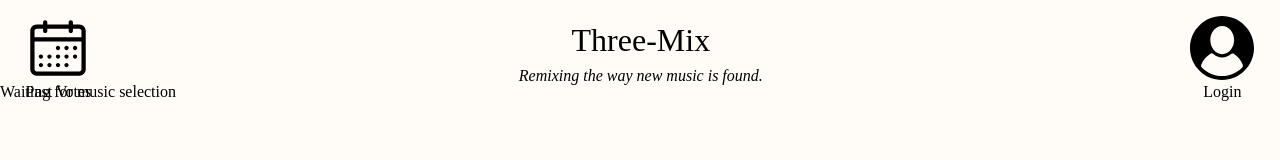
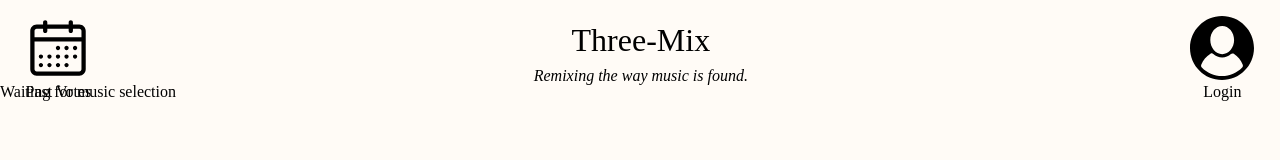
Before and after one commit to Ezequiel-Valencia/ThreeMix-Frontend, a SvelteKit app: page / in a window 1280 px wide. Shown: the top 160 px of the page. Built offline with nearby package versions, Linux system fonts and the light colour scheme; no server answers.

Commit message:
Small Improvements

```diff
--- a/src/routes/TopBar.svelte
+++ b/src/routes/TopBar.svelte
@@ -26,7 +26,7 @@
     <div style="text-align: center;">
         <h1 id="title-text">Three-Mix</h1>
         <em>
-            <p style="font-family: 'Times New Roman', Times, serif;">Remixing the way new music is found.</p>
+            <p style="font-family: 'Times New Roman', Times, serif;">Remixing the way music is found.</p>
         </em>
     </div>
     <button onclick={() => {showUserOptions = !showUserOptions}}>
--- a/src/routes/_music-selection/VoteSection.svelte
+++ b/src/routes/_music-selection/VoteSection.svelte
@@ -94,7 +94,7 @@
     {/if}
 </form>
 {#if didTheyVoteToday}
-    <div style="text-align: center;">
+    <div style="position:relative; text-align: center; bottom: 3vh;">
         <h2 style="font-size: x-large; margin:auto;">
             You've Voted For: {musicEntries[selectedOption].Title} by {musicEntries[selectedOption].Artist}
         </h2>
@@ -174,8 +174,8 @@
 
     .vote-button:hover:before,
     .vote-button:hover:after {
-        padding-top: 5%;
-        padding-bottom: 6%;
+        padding-top: 20px;
+        padding-bottom: 20px;
         border-color: #000;
         height: 100%;
         width: 100%;
```
